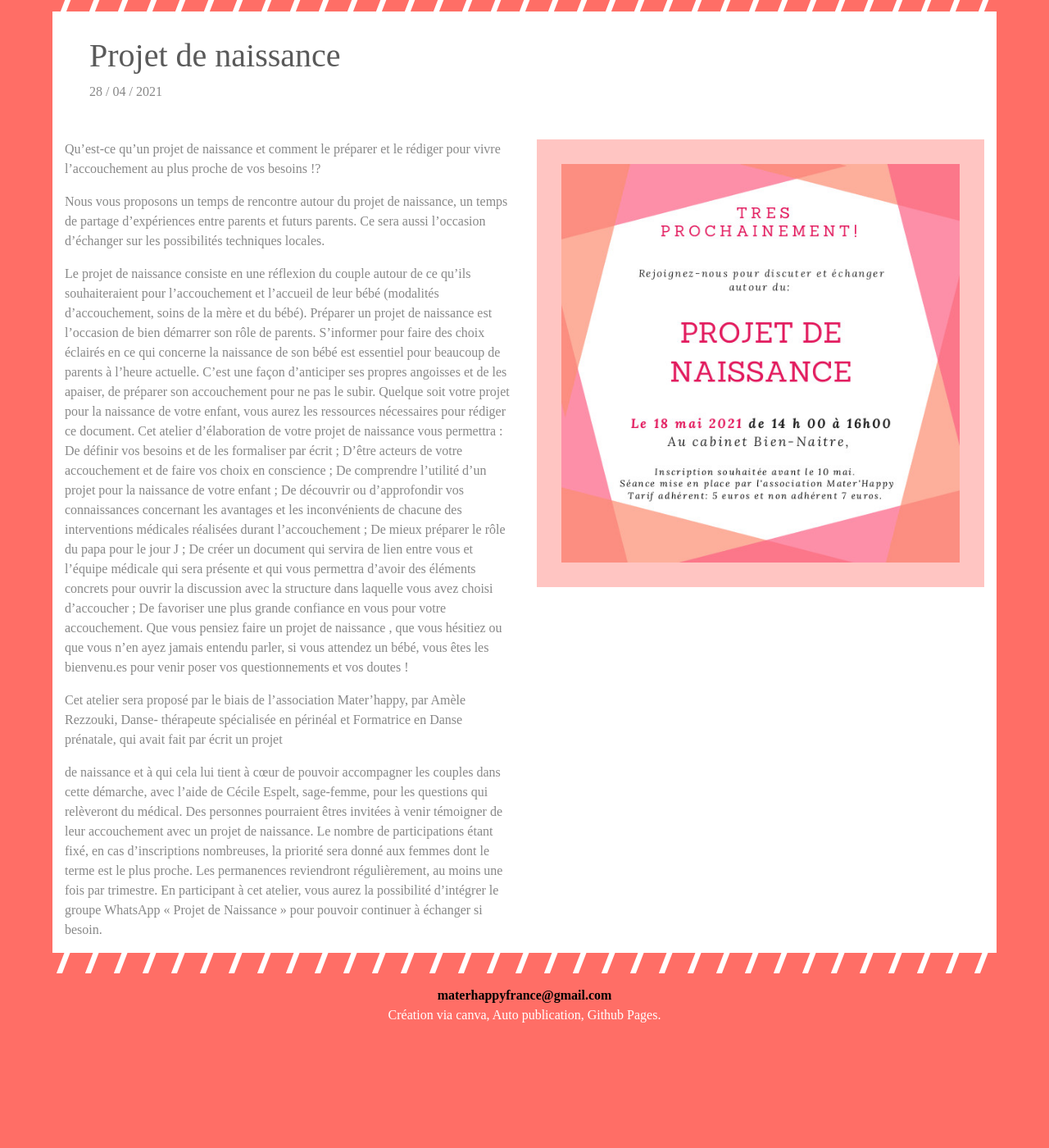
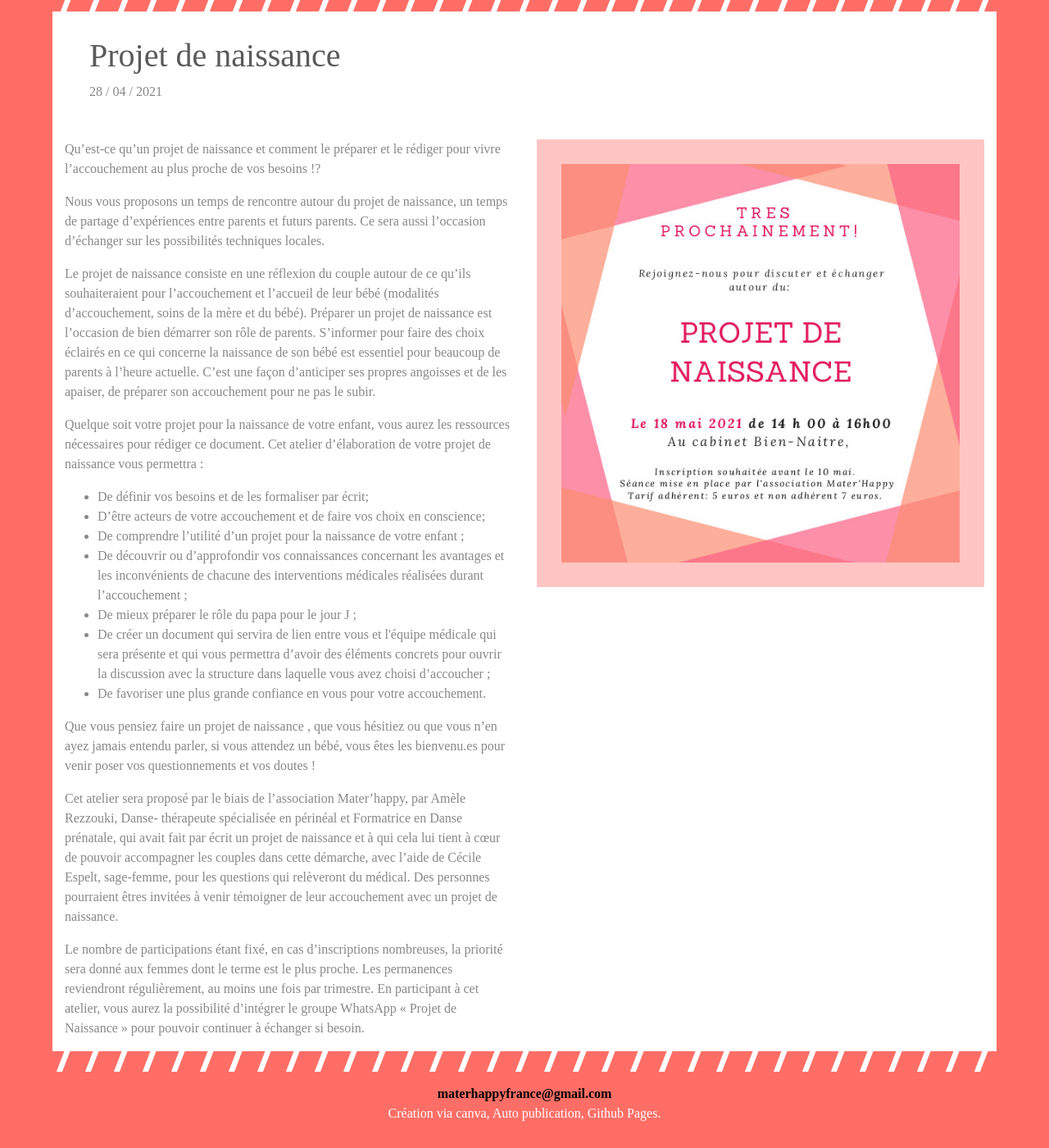
Before and after one commit to julien66/Mater-Happy, a Jekyll site: the page built from _posts/2021-04-28-projetdenaissance.md, in a window 1280 px wide and 1400 px high, scrolled down 420 px. Shown: the whole window at 82% size. Built offline with Jekyll 4.4.1, drawn with Linux system fonts in a browser that asks for light colours; some web fonts are replaced; before the commit the page ends 1700 px from its top, so only the background shows below that.

Commit message:
Update 2021-04-28-projetdenaissance.md

```diff
--- a/_posts/2021-04-28-projetdenaissance.md
+++ b/_posts/2021-04-28-projetdenaissance.md
@@ -6,46 +6,28 @@ image : projet de naissance.jpg
 excerpt_separator: <!--extrait-->
 ---
 
-Qu'est-ce qu'un projet de naissance et comment le préparer et le rédiger pour vivre l'accouchement
-au plus proche de vos besoins !?
+Qu'est-ce qu'un projet de naissance et comment le préparer et le rédiger pour vivre l'accouchement au plus proche de vos besoins !?
 
-Nous vous proposons un temps de rencontre autour du projet de naissance, un temps de partage
-d'expériences entre parents et futurs parents. Ce sera aussi l'occasion d'échanger sur les possibilités
-techniques locales.
+Nous vous proposons un temps de rencontre autour du projet de naissance, un temps de partage d'expériences entre parents et futurs parents. Ce sera aussi l'occasion d'échanger sur les possibilités techniques locales.
 
-Le projet de naissance consiste en une réflexion du couple autour de ce qu'ils souhaiteraient pour
-l'accouchement et l'accueil de leur bébé (modalités d’accouchement, soins de la mère et du bébé).
+Le projet de naissance consiste en une réflexion du couple autour de ce qu'ils souhaiteraient pour l'accouchement et l'accueil de leur bébé (modalités d’accouchement, soins de la mère et du bébé).
 <!--extrait-->
-Préparer un projet de naissance est l’occasion de bien démarrer son rôle de parents. S’informer pour
-faire des choix éclairés en ce qui concerne la naissance de son bébé est essentiel pour beaucoup de
-parents à l’heure actuelle. C'est une façon d'anticiper ses propres angoisses et de les apaiser, de
-préparer son accouchement pour ne pas le subir.
-Quelque soit votre projet pour la naissance de votre enfant, vous aurez les ressources nécessaires
-pour rédiger ce document.
+Préparer un projet de naissance est l’occasion de bien démarrer son rôle de parents. S’informer pour faire des choix éclairés en ce qui concerne la naissance de son bébé est essentiel pour beaucoup de parents à l’heure actuelle. C'est une façon d'anticiper ses propres angoisses et de les apaiser, de préparer son accouchement pour ne pas le subir.
+
+Quelque soit votre projet pour la naissance de votre enfant, vous aurez les ressources nécessaires pour rédiger ce document.
 Cet atelier d’élaboration de votre projet de naissance vous permettra :
-De définir vos besoins et de les formaliser par écrit ;
-D’être acteurs de votre accouchement et de faire vos choix en conscience ;
-De comprendre l’utilité d’un projet pour la naissance de votre enfant ;
-De découvrir ou d’approfondir vos connaissances concernant les avantages et les inconvénients
-de chacune des interventions médicales réalisées durant l’accouchement ;
-De mieux préparer le rôle du papa pour le jour J ;
-De créer un document qui servira de lien entre vous et l'équipe médicale qui sera présente et qui
-vous permettra d’avoir des éléments concrets pour ouvrir la discussion avec la structure dans
-laquelle vous avez choisi d’accoucher ;
-De favoriser une plus grande confiance en vous pour votre accouchement.
-Que vous pensiez faire un projet de naissance , que vous hésitiez ou que vous n'en ayez jamais
-entendu parler, si vous attendez un bébé, vous êtes les bienvenu.es pour venir poser vos
-questionnements et vos doutes !
+<ul>
+  <li>De définir vos besoins et de les formaliser par écrit;</li>
+  <li>D’être acteurs de votre accouchement et de faire vos choix en conscience;</li>
+  <li>De comprendre l’utilité d’un projet pour la naissance de votre enfant ;</li>
+  <li>De découvrir ou d’approfondir vos connaissances concernant les avantages et les inconvénients de chacune des interventions médicales réalisées durant l’accouchement ;</li>
+  <li>De mieux préparer le rôle du papa pour le jour J ;</li>
+  <li>De créer un document qui servira de lien entre vous et l'équipe médicale qui sera présente et qui vous permettra d’avoir des éléments concrets pour ouvrir la discussion avec la structure dans laquelle vous avez choisi d’accoucher ;</li>
+  <li>De favoriser une plus grande confiance en vous pour votre accouchement.</li>
+</ul>
 
-Cet atelier sera proposé par le biais de l'association Mater'happy, par Amèle Rezzouki, Danse-
-thérapeute spécialisée en périnéal et Formatrice en Danse prénatale, qui avait fait par écrit un projet
+Que vous pensiez faire un projet de naissance , que vous hésitiez ou que vous n'en ayez jamais entendu parler, si vous attendez un bébé, vous êtes les bienvenu.es pour venir poser vos questionnements et vos doutes !
 
-de naissance et à qui cela lui tient à cœur de pouvoir accompagner les couples dans cette démarche,
-avec l'aide de Cécile Espelt, sage-femme, pour les questions qui relèveront du médical. Des
-personnes pourraient êtres invitées à venir témoigner de leur accouchement avec un projet de
-naissance.
-Le nombre de participations étant fixé, en cas d'inscriptions nombreuses, la priorité sera donné aux
-femmes dont le terme est le plus proche. Les permanences reviendront régulièrement, au moins une
-fois par trimestre.
-En participant à cet atelier, vous aurez la possibilité d'intégrer le groupe WhatsApp « Projet de
-Naissance » pour pouvoir continuer à échanger si besoin.
+Cet atelier sera proposé par le biais de l'association Mater'happy, par Amèle Rezzouki, Danse- thérapeute spécialisée en périnéal et Formatrice en Danse prénatale, qui avait fait par écrit un projet de naissance et à qui cela lui tient à cœur de pouvoir accompagner les couples dans cette démarche, avec l'aide de Cécile Espelt, sage-femme, pour les questions qui relèveront du médical. Des personnes pourraient êtres invitées à venir témoigner de leur accouchement avec un projet de naissance.
+
+Le nombre de participations étant fixé, en cas d'inscriptions nombreuses, la priorité sera donné aux femmes dont le terme est le plus proche. Les permanences reviendront régulièrement, au moins une fois par trimestre. En participant à cet atelier, vous aurez la possibilité d'intégrer le groupe WhatsApp « Projet de Naissance » pour pouvoir continuer à échanger si besoin.
```
